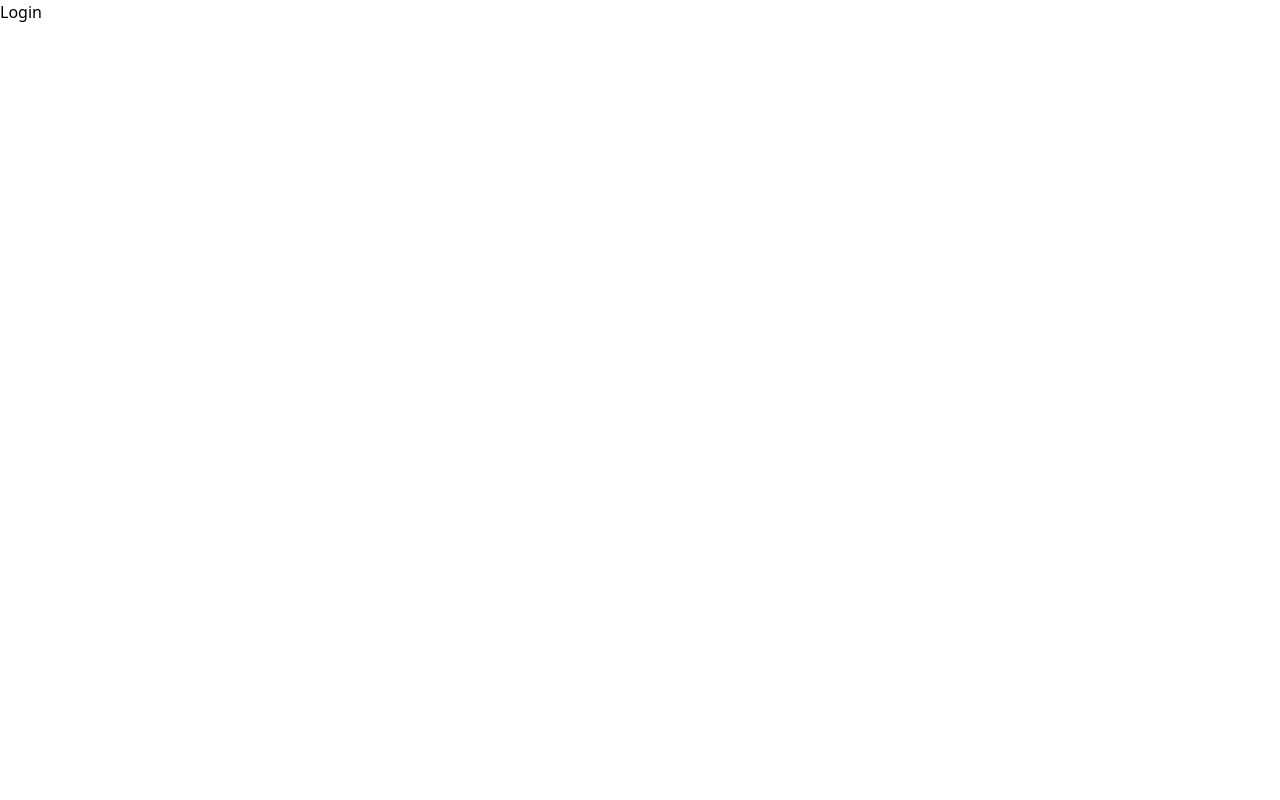
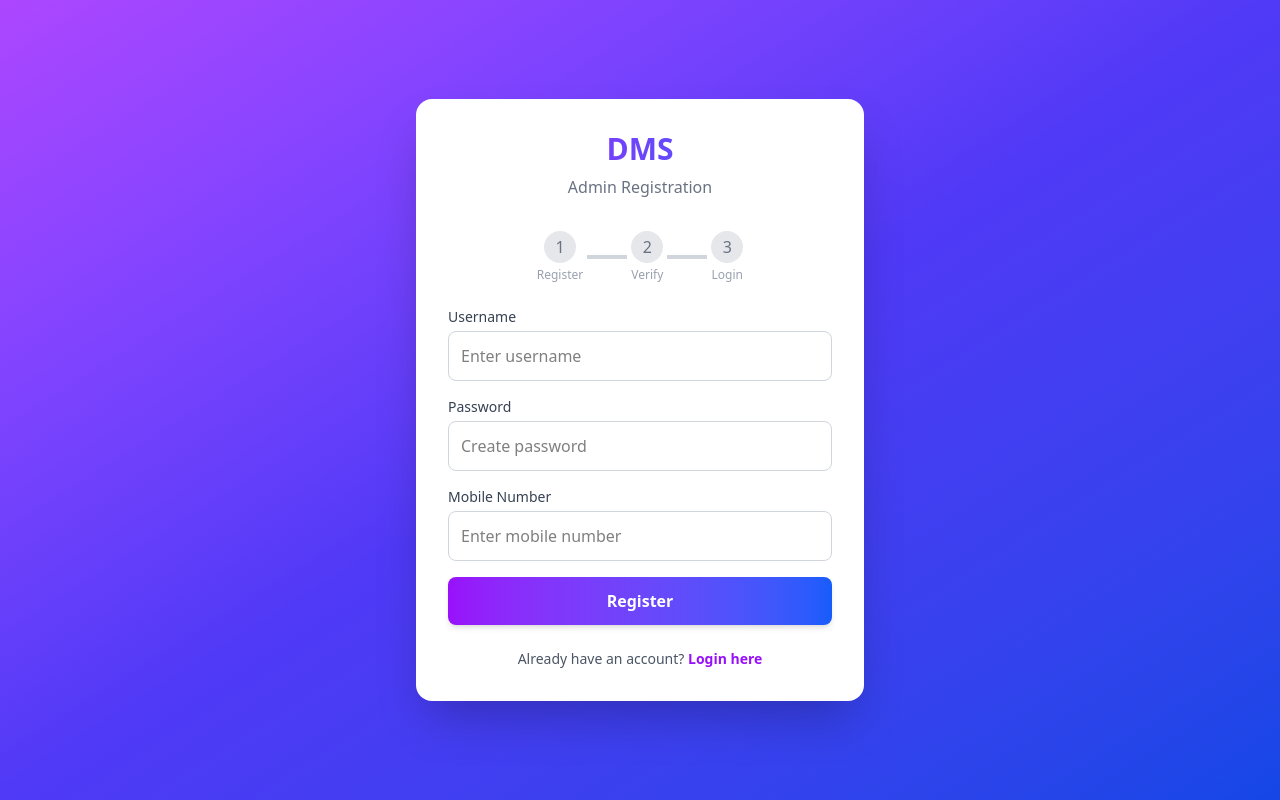
Before and after one commit to monty13kathare/DMS, a React (Vite) app: page /login in a window 1280 px wide. Built offline with nearby package versions, Linux system fonts and the light colour scheme; the HTML template or start-up script is replaced by a standard one.

Commit message:
feat(Register) : add register UI on Login component

```diff
--- a/src/components/Login.jsx
+++ b/src/components/Login.jsx
@@ -1,9 +1,155 @@
-import React from 'react'
+import { useState } from "react";
 
 const Login = () => {
+    const [step, setStep] = useState("register"); // register | mobile | otp
+    const [username, setUsername] = useState("");
+    const [password, setPassword] = useState("");
+    const [mobileNumber, setMobileNumber] = useState("");
+    const [message, setMessage] = useState({ type: "", text: "" });
+    const [errors, setErrors] = useState({});
+
+
+
+
+    // Registration
+    const handleRegister = () => {
+
+    };
+
+
+    // // Navigation between steps
+    const goToStep = (targetStep) => {
+
+    };
+
     return (
-        <div>Login</div>
-    )
-}
+        <div className="min-h-screen flex items-center justify-center bg-gradient-to-br from-purple-500 via-indigo-600 to-blue-700 p-4">
+            <div className="bg-white p-8 rounded-2xl shadow-2xl w-full max-w-md transform transition-all duration-300 hover:shadow-2xl">
+                <div className="text-center mb-8">
+                    <h2 className="text-3xl font-bold bg-gradient-to-r from-purple-600 to-blue-600 bg-clip-text text-transparent">
+                        DMS
+                    </h2>
+                    <p className="text-gray-500 mt-2">
+                        {step === "register"
+                            ? "Admin Registration"
+                            : step === "mobile"
+                                ? "Secure Login"
+                                : "Verify Identity"}
+                    </p>
+                </div>
 
-export default Login
+                {/* Progress Indicators */}
+                <div className="flex justify-center mb-6">
+                    <div className="flex items-center">
+                        <div className={`flex flex-col items-center ${step !== "register" ? "text-purple-600" : "text-gray-400"}`}>
+                            <div className={`rounded-full h-8 w-8 flex items-center justify-center ${step === "register" ? "bg-gray-200" : "bg-purple-100"}`}>
+                                <span className={`${step !== "register" ? "text-white bg-purple-600 rounded-full h-6 w-6 flex items-center justify-center text-xs" : "text-gray-500"}`}>
+                                    1
+                                </span>
+                            </div>
+                            <span className="text-xs mt-1">Register</span>
+                        </div>
+
+                        <div className={`h-1 w-10 mx-1 ${step !== "register" ? "bg-purple-600" : "bg-gray-300"}`}></div>
+
+                        <div className={`flex flex-col items-center ${step === "otp" ? "text-purple-600" : step === "mobile" ? "text-blue-600" : "text-gray-400"}`}>
+                            <div className={`rounded-full h-8 w-8 flex items-center justify-center ${step === "mobile" || step === "otp" ? "bg-blue-100" : "bg-gray-200"}`}>
+                                <span className={`${step === "otp" ? "text-white bg-purple-600 rounded-full h-6 w-6 flex items-center justify-center text-xs" : step === "mobile" ? "text-blue-600" : "text-gray-500"}`}>
+                                    2
+                                </span>
+                            </div>
+                            <span className="text-xs mt-1">Verify</span>
+                        </div>
+
+                        <div className={`h-1 w-10 mx-1 ${step === "otp" ? "bg-purple-600" : step === "mobile" ? "bg-blue-300" : "bg-gray-300"}`}></div>
+
+                        <div className={`flex flex-col items-center ${step === "otp" ? "text-purple-600" : "text-gray-400"}`}>
+                            <div className={`rounded-full h-8 w-8 flex items-center justify-center ${step === "otp" ? "bg-purple-100" : "bg-gray-200"}`}>
+                                <span className={`${step === "otp" ? "text-white bg-purple-600 rounded-full h-6 w-6 flex items-center justify-center text-xs" : "text-gray-500"}`}>
+                                    3
+                                </span>
+                            </div>
+                            <span className="text-xs mt-1">Login</span>
+                        </div>
+                    </div>
+                </div>
+
+                {/* Registration Page */}
+                {step === "register" && (
+                    <>
+                        <div className="space-y-4">
+                            <div>
+                                <label className="block text-sm font-medium text-gray-700 mb-1">Username</label>
+                                <input
+                                    type="text"
+                                    placeholder="Enter username"
+                                    value={username}
+                                    onChange={(e) => setUsername(e.target.value)}
+                                    className={`w-full p-3 border rounded-lg focus:ring-2 focus:outline-none transition ${errors.username ? "border-red-500 focus:ring-red-300" : "border-gray-300 focus:ring-purple-300 focus:border-purple-500"}`}
+                                />
+                                {errors.username && <p className="mt-1 text-sm text-red-600">{errors.username}</p>}
+                            </div>
+
+                            <div>
+                                <label className="block text-sm font-medium text-gray-700 mb-1">Password</label>
+                                <input
+                                    type="password"
+                                    placeholder="Create password"
+                                    value={password}
+                                    onChange={(e) => setPassword(e.target.value)}
+                                    className={`w-full p-3 border rounded-lg focus:ring-2 focus:outline-none transition ${errors.password ? "border-red-500 focus:ring-red-300" : "border-gray-300 focus:ring-purple-300 focus:border-purple-500"}`}
+                                />
+                                {errors.password && <p className="mt-1 text-sm text-red-600">{errors.password}</p>}
+                            </div>
+
+                            <div>
+                                <label className="block text-sm font-medium text-gray-700 mb-1">Mobile Number</label>
+                                <input
+                                    type="tel"
+                                    placeholder="Enter mobile number"
+                                    value={mobileNumber}
+                                    onChange={(e) => setMobileNumber(e.target.value)}
+                                    className={`w-full p-3 border rounded-lg focus:ring-2 focus:outline-none transition ${errors.mobileNumber ? "border-red-500 focus:ring-red-300" : "border-gray-300 focus:ring-purple-300 focus:border-purple-500"}`}
+                                />
+                                {errors.mobileNumber && <p className="mt-1 text-sm text-red-600">{errors.mobileNumber}</p>}
+                            </div>
+
+                            <button
+                                onClick={handleRegister}
+                                className="w-full bg-gradient-to-r from-purple-600 to-blue-600 text-white py-3 rounded-lg font-semibold shadow-md hover:shadow-lg transition-all duration-300 transform hover:-translate-y-0.5"
+                            >
+                                Register
+                            </button>
+                        </div>
+
+                        <p className="text-center mt-6 text-sm text-gray-600">
+                            Already have an account?{" "}
+                            <button
+                                onClick={() => goToStep("mobile")}
+                                className="text-purple-600 font-semibold hover:underline"
+                            >
+                                Login here
+                            </button>
+                        </p>
+                    </>
+                )}
+
+
+
+                {/* Message */}
+                {message.text && (
+                    <div
+                        className={`mt-6 p-3 rounded-lg text-center ${message.type === "success"
+                            ? "bg-green-100 text-green-700 border border-green-200"
+                            : "bg-red-100 text-red-700 border border-red-200"
+                            }`}
+                    >
+                        {message.text}
+                    </div>
+                )}
+            </div>
+        </div>
+    );
+};
+
+export default Login;
```
Also changed, not shown: src/App.jsx (+6 -4 lines).
